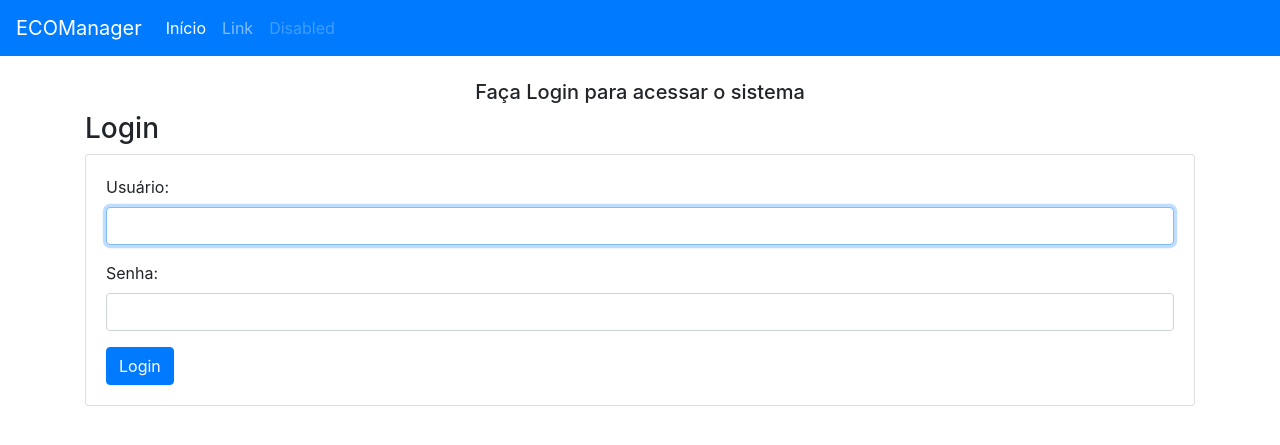
After one commit to marcmatias/projetoaps, a Django app: page /login/ in a window 1280 px wide. The commit adds this page. Shown: the top 445 px of the page. Run offline with Django 3.2, Linux system fonts and the light colour scheme; some libraries are stand-ins or nearby versions.

Commit message:
adicao de tela de login

```diff
--- a/aps/settings.py
+++ b/aps/settings.py
@@ -122,6 +122,9 @@ USE_TZ = True
 
 STATIC_URL = '/static/'
 
+LOGIN_URL="/login/"
+LOGOUT_URL="/logout/"
+LOGN_REDIRECT_URL="/"
 
 STATICFILES_DIRS = (
     os.path.join(BASE_DIR, "static"),
--- a/aps/urls.py
+++ b/aps/urls.py
@@ -17,6 +17,7 @@ from django.contrib import admin
 from django.urls import path, include
 from django.conf import settings
 
+
 urlpatterns = [
     path('admin/', admin.site.urls),
     path('', include('sistema.urls', namespace='sistema'))
--- /dev/null
+++ b/sistema/templates/registration/login.html
@@ -0,0 +1,16 @@
+
+{% extends 'base.html' %}
+
+{% block title %}Faça Login para acessar o sistema{% endblock %}
+
+{% block content %}
+  <h3>Login</h3>
+  <div class="card">
+    <div class="card-body">
+      <form method="post">
+        {% include 'includes/form.html' with form=form %}
+        <button type="submit" class="btn btn-primary">Login</button>
+      </form>
+    </div>
+  </div>
+{% endblock %}
--- a/sistema/templates/sistema/index.html
+++ b/sistema/templates/sistema/index.html
@@ -11,4 +11,6 @@
 <a class="btn btn-info" href="{% url 'sistema:sala_listar' %}">Salas</a>
 <br><br>
 <a class="btn btn-info" href="{% url 'sistema:consumo_listar' %}">Consumo</a>
+<br><br>
+<a class="btn btn-warning" href="{% url 'sistema:logout' %}">Logout</a>
 {% endblock %}
--- a/sistema/urls.py
+++ b/sistema/urls.py
@@ -3,35 +3,35 @@ from . import views
 from django.contrib.auth import views as auth_views
 from django.contrib.auth.decorators import login_required
 from django.urls import reverse_lazy
+from django.contrib.auth.decorators import login_required
 
 app_name = 'sistema'
 
 urlpatterns = [
 	# path('admin/', admin.site.urls),
 	# path('', login_required(views.IndexListView.as_view(), login_url=reverse_lazy('sistema:login')), name='index'),
+	path('', login_required(views.IndexListView.as_view()), name="home"),
+	# Predio urls
+	path('predio_listar/', login_required(views.PredioListView.as_view()), name="predio_listar"),
+	path('predio_cadastrar/', login_required(views.PredioCreateView.as_view()), name="predio_cadastrar"),
+	path('predio_editar_form/<slug:slug>', login_required(views.PredioUpdateView.as_view()), name="predio_editar"),
+	path('predio_deletar_form/<slug:slug>', login_required(views.PredioDeleteView.as_view()), name="predio_deletar"),
+	# Estabelecimento urls
+	path('estabelecimento_listar/', login_required(views.EstabelecimentoListView.as_view()), name="estabelecimento_listar"),
+	path('estabelecimento_cadastrar/', login_required(views.EstabelecimentoCreateView.as_view()), name="estabelecimento_cadastrar"),
+	path('estabelecimento_editar_form/<slug:slug>', login_required(views.EstabelecimentoUpdateView.as_view()), name="estabelecimento_editar"),
+	path('estabelecimento_deletar_form/<slug:slug>', login_required(views.EstabelecimentoDeleteView.as_view()), name="estabelecimento_deletar"),
+	# Estabelecimento urls
+	path('sala_listar/', login_required(views.SalaListView.as_view()), name="sala_listar"),
+	path('sala_cadastrar/', login_required(views.SalaCreateView.as_view()), name="sala_cadastrar"),
+	path('sala_editar_form/<slug:slug>', login_required(views.SalaUpdateView.as_view()), name="sala_editar"),
+	path('sala_deletar_form/<slug:slug>', login_required(views.SalaDeleteView.as_view()), name="sala_deletar"),
+	# Estabelecimento urls
+	path('consumo_listar/', login_required(views.ConsumoListView.as_view()), name="consumo_listar"),
+	path('consumo_cadastrar/', login_required(views.ConsumoCreateView.as_view()), name="consumo_cadastrar"),
+	path('consumo_editar_form/<slug:slug>', login_required(views.ConsumoUpdateView.as_view()), name="consumo_editar"),
+	path('consumo_deletar_form/<slug:slug>', login_required(views.ConsumoDeleteView.as_view()), name="consumo_deletar"),
 
-	path('', views.IndexListView.as_view(), name="home"),
-	# Predio urls
-	path('predio_listar/', views.PredioListView.as_view(), name="predio_listar"),
-	path('predio_cadastrar/', views.PredioCreateView.as_view(), name="predio_cadastrar"),
-	path('predio_editar_form/<slug:slug>', views.PredioUpdateView.as_view(), name="predio_editar"),
-	path('predio_deletar_form/<slug:slug>', views.PredioDeleteView.as_view(), name="predio_deletar"),
-	# Estabelecimento urls
-	path('estabelecimento_listar/', views.EstabelecimentoListView.as_view(), name="estabelecimento_listar"),
-	path('estabelecimento_cadastrar/', views.EstabelecimentoCreateView.as_view(), name="estabelecimento_cadastrar"),
-	path('estabelecimento_editar_form/<slug:slug>', views.EstabelecimentoUpdateView.as_view(), name="estabelecimento_editar"),
-	path('estabelecimento_deletar_form/<slug:slug>', views.EstabelecimentoDeleteView.as_view(), name="estabelecimento_deletar"),
-	# Estabelecimento urls
-	path('sala_listar/', views.SalaListView.as_view(), name="sala_listar"),
-	path('sala_cadastrar/', views.SalaCreateView.as_view(), name="sala_cadastrar"),
-	path('sala_editar_form/<slug:slug>', views.SalaUpdateView.as_view(), name="sala_editar"),
-	path('sala_deletar_form/<slug:slug>', views.SalaDeleteView.as_view(), name="sala_deletar"),
-	# Estabelecimento urls
-	path('consumo_listar/', views.ConsumoListView.as_view(), name="consumo_listar"),
-	path('consumo_cadastrar/', views.ConsumoCreateView.as_view(), name="consumo_cadastrar"),
-	path('consumo_editar_form/<slug:slug>', views.ConsumoUpdateView.as_view(), name="consumo_editar"),
-	path('consumo_deletar_form/<slug:slug>', views.ConsumoDeleteView.as_view(), name="consumo_deletar"),
-
-	    # path('login/', auth_views.login, {'template_name': 'sistema/login.html'}, name='login'),
-	    # path('logout/', auth_views.logout, {'next_page': reverse_lazy('sistema:index')}, name='logout'),
+	path('login/', auth_views.login, name='login'),
+	path('logout/', auth_views.logout, {'next_page': reverse_lazy('sistema:login')}, name='logout'),
 ]
```
